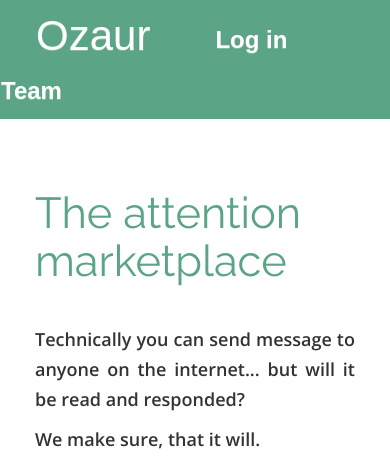
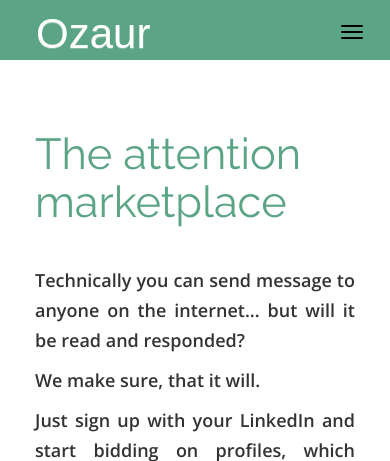
Before and after one commit to jakozaur/ozaur, a Flask app: page / in a window 390 px wide. Shown: the top 461 px of the page. Run offline with Flask 2, Linux system fonts and the light colour scheme; parts of the project's set-up code (start-up, migrations or seed data) failed here and were passed over; some libraries are stand-ins or nearby versions; some web fonts are replaced.

Commit message:
Responsive menu added.

```diff
--- a/static/css/style.css
+++ b/static/css/style.css
@@ -16,8 +16,13 @@ nav {
 nav a {
     color: #5e5e5e;
     font-family: 'Gafata', sans-serif;
-    margin-top: 11px;
+    margin-top: 6px;
     margin-right: 50px;
+}
+
+nav button .icon-bar {
+    background-color: black;
+    margin-top: 6px;
 }
 
 
@@ -31,6 +36,7 @@ nav a {
 .navbar .nav a {
     font-size: 160%;
     color: white;
+    line-height: 30px;
 }
 
 .navbar .nav a:hover {
@@ -45,7 +51,7 @@ nav a {
     text-decoration: none;
     font-family: 'Gafata', sans-serif;
     margin-left: 20px;
-    margin-top: 10px;
+    margin-top: 8px;
 }
 
 .navbar-brand:hover {
--- a/templates/base.html
+++ b/templates/base.html
@@ -19,8 +19,15 @@
     <body>
         <div class="main">
             <nav class="navbar" role="navigation">
+                <button class="navbar-toggle" data-toggle="collapse" data-target="#upper-navbar">
+                    <span class="sr-only"></span>
+                    <span class="icon-bar"></span>
+                    <span class="icon-bar"></span>
+                    <span class="icon-bar"></span>
+                </button>
                 <a href="/" class="navbar-brand">Ozaur</a>
-                <div id="upper-navbar">
+
+                <div class="collapse navbar-collapse" id="upper-navbar">
                     <ul class="nav navbar-nav navbar-right">
                     {% if current_user.is_authenticated() %}
                         <li><a href="/profiles">Browse profiles</a></li>
```
